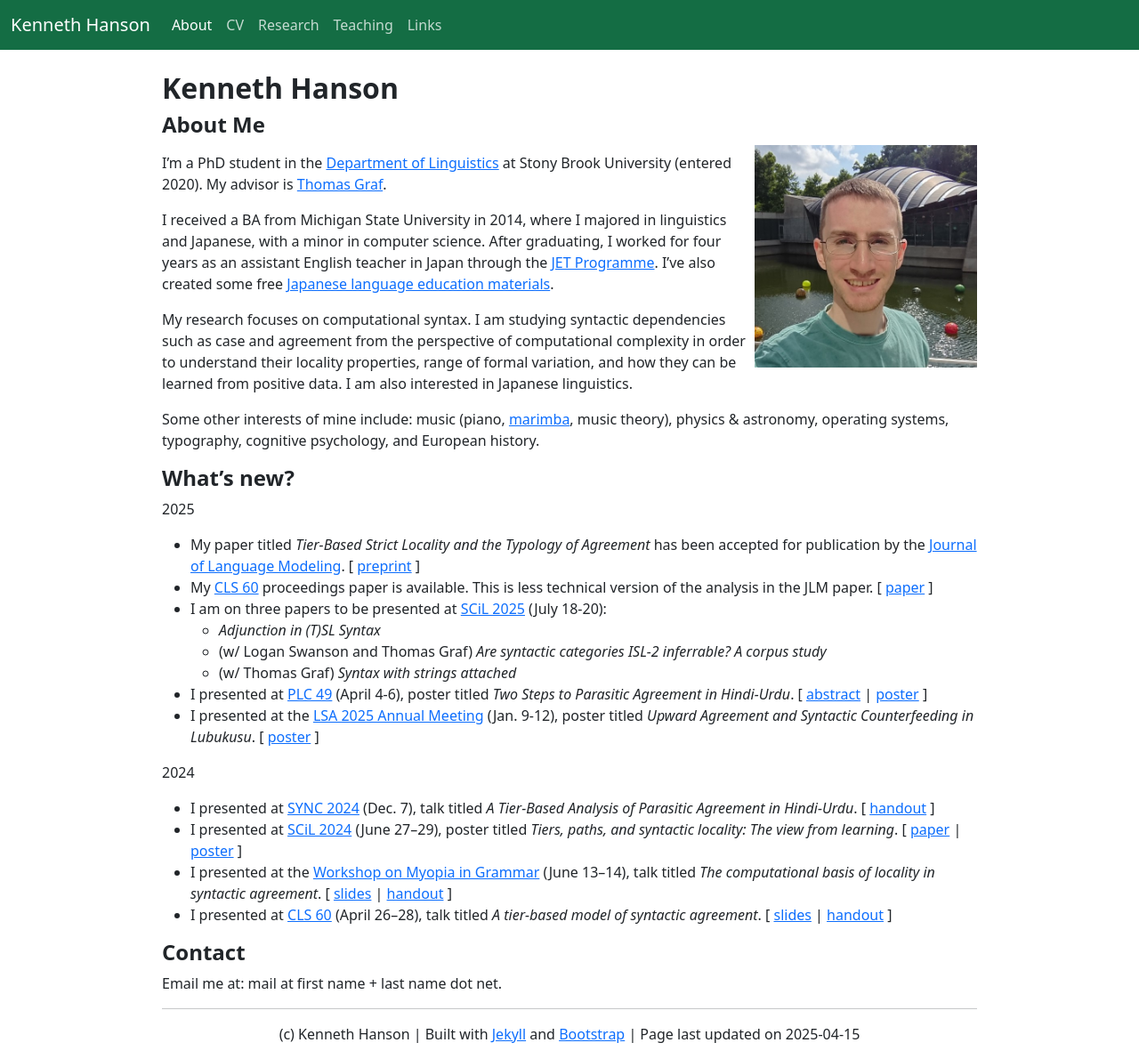
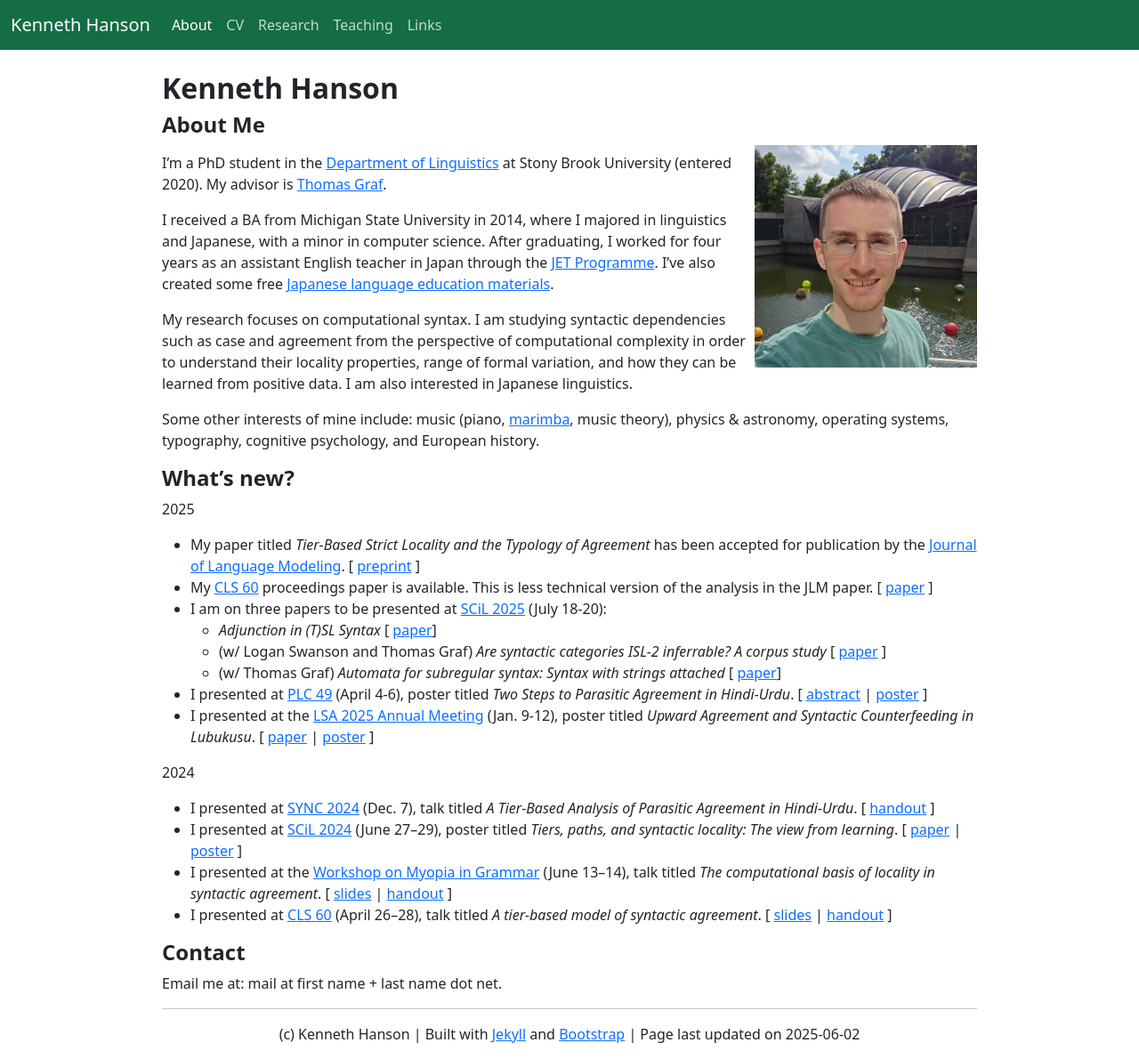
Before and after one commit to khanson679/khanson679.github.io, a Jekyll site: the page built from index.md, in a window 1280 px wide. Shown: the whole page at 89% size. Built offline with Jekyll 4.4.1, drawn with Linux system fonts in a browser that asks for light colours.

Commit message:
Update homepage.

```diff
--- a/index.md
+++ b/index.md
@@ -1,7 +1,7 @@
 ---
 title: About
 layout: default
-date: 2025-04-15
+date: 2025-06-02
 ---
 
 # Kenneth Hanson
@@ -27,15 +27,16 @@ Some other interests of mine include: music (piano, [marimba][], music theory),
 * My [CLS 60](http://chicagolinguisticsociety.com/) proceedings paper is available. This is less technical version of the analysis in the JLM paper.
   \[ [paper](/files/hanson-cls60-tier-based-agreement.pdf) \]
 * I am on three papers to be presented at [SCiL 2025](https://wellesley-easel-lab.github.io/SCiL2025/index.html) (July 18-20):
-  * *Adjunction in (T)SL Syntax*
-  * (w/ Logan Swanson and Thomas Graf) *Are syntactic categories ISL-2 inferrable? A corpus study*
-  * (w/ Thomas Graf) *Syntax with strings attached*
+  * *Adjunction in (T)SL Syntax* \[ [paper](/files/hanson-2025-adjunction.pdf)\]
+  * (w/ Logan Swanson and Thomas Graf) *Are syntactic categories ISL-2 inferrable? A corpus study* \[ [paper](/files/swanson-etal-2025-categories.pdf) \]
+  * (w/ Thomas Graf) *Automata for subregular syntax: Syntax with strings attached* \[ [paper](/files/graf-hanson-2025-automata.pdf)\]
 * I presented at [PLC 49](https://sites.google.com/sas.upenn.edu/plc49/) (April 4-6), poster titled *Two Steps to Parasitic Agreement in Hindi-Urdu*.
   \[ [abstract](/files/hanson-plc49-abstract-deanon.pdf)
    | [poster](/files/hanson-plc49-poster.pdf)
   \]
 * I presented at the [LSA 2025 Annual Meeting](https://web.cvent.com/event/40d9411e-b965-4659-b9c3-63046eeed3d4/summary) (Jan. 9-12), poster titled *Upward Agreement and Syntactic Counterfeeding in Lubukusu*.
-  \[ [poster](/files/hanson-lsa2025-poster-upward-agreement.pdf) \]
+  \[ [paper](/files/hanson-lsa2025-upward-agreement.pdf)
+  | [poster](/files/hanson-lsa2025-poster-upward-agreement.pdf) \]
 
 2024
 * I presented at [SYNC 2024](https://sites.google.com/nyu.edu/sync-2024/) (Dec. 7), talk titled *A Tier-Based Analysis of Parasitic Agreement in Hindi-Urdu*.
```
Also changed, not shown: 4 other files.
